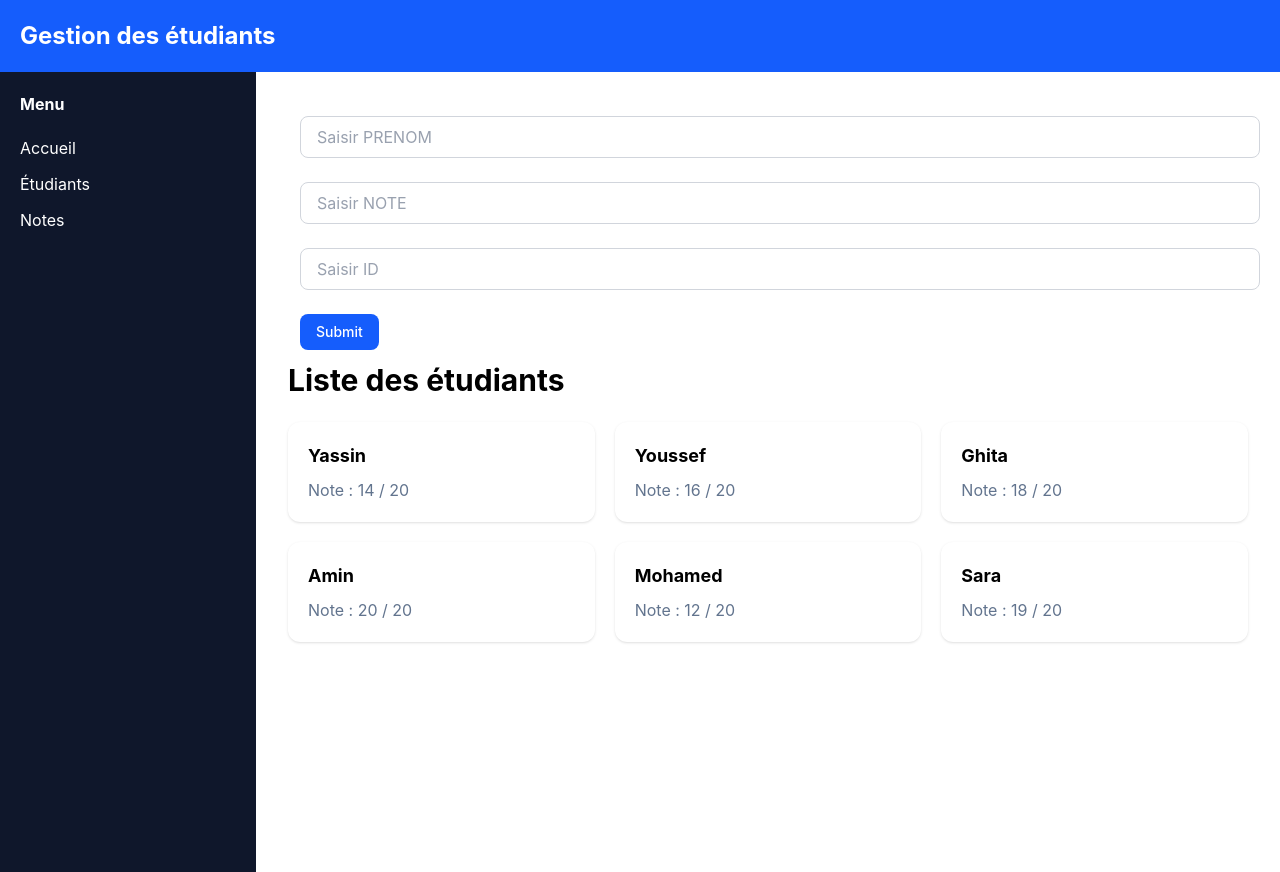
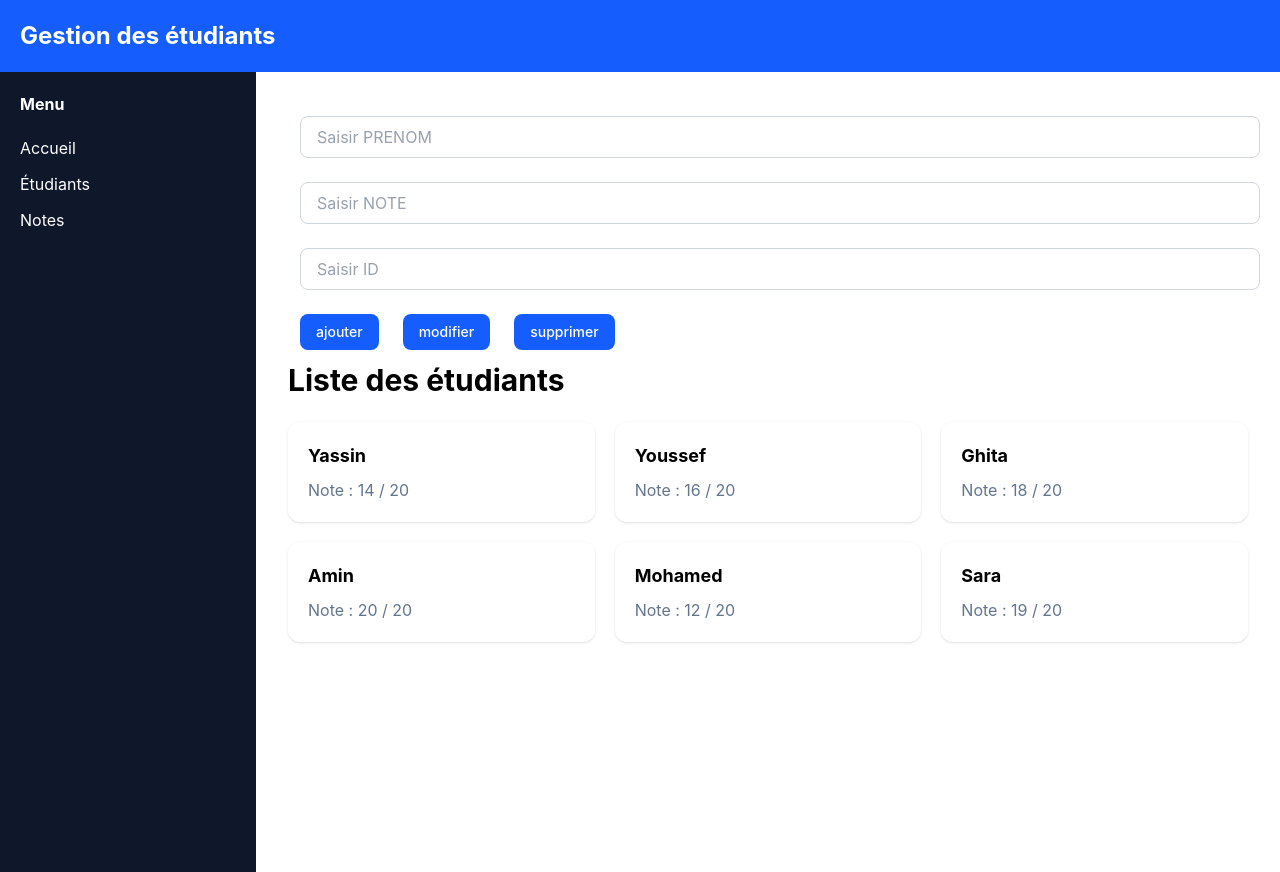
Before and after one commit to yabourizine90-eng/Learn, a React (Vite) app: page / in a window 1280 px wide. Built offline with nearby package versions, Linux system fonts and the light colour scheme.

Commit message:
second commit

```diff
--- a/package.json
+++ b/package.json
@@ -1,5 +1,5 @@
 {
-  "name": "app",
+  "name": "app (copy)",
   "private": true,
   "version": "0.0.0",
   "type": "module",
--- a/src/App.jsx
+++ b/src/App.jsx
@@ -1,48 +1,131 @@
-import Header from './component/Header'
-import Sidebar from './component/Sidebar'
-import Content from './component/Content'
-import MyButton from './component/MyButton'
-import MyInput from './component/MyInput'
-import './App.css'
-import { useState } from 'react';
+import Header from "./component/Header"
+import Sidebar from "./component/Sidebar"
+import "./App.css"
+import { useState } from "react";
 
 export default function App(){
-  const [id,setId]=useState()
-  const [prenom,setPrenom]=useState()
-  const [note,setNote]=useState()
-  const [etudiant,setEtudiant]= useState([
-    {id:1,prenom:"Yassin",note:"14"},
-    {id:2,prenom:"Youssef",note:"16"},
-    {id:3,prenom:"Ghita",note:"18"},
-    {id:4,prenom:"Amin",note:"20"},
-    {id:5,prenom:"Mohamed",note:"12"},
-    {id:6,prenom:"Sara",note:"19"}
+  const [etudiants, setEtudiants] = useState({ id: "", prenom: "", note: "" })
+
+  const [etudiant, setEtudiant] = useState([
+    {id:1, prenom:"Yassin", note:"14"},
+    {id:2, prenom:"Youssef", note:"16"},
+    {id:3, prenom:"Ghita", note:"18"},
+    {id:4, prenom:"Amin", note:"20"},
+    {id:5, prenom:"Mohamed", note:"12"},
+    {id:6, prenom:"Sara", note:"19"}
   ])
 
-  const MyContentsList=etudiant.map((cont)=>{
-    return(
-      <Content key={cont.id} prenom={cont.prenom} note={cont.note} />
+  function onInput(event){
+    const {name, value} = event.target;
+    const newEtudiant = {...etudiants, [name]: value}
+    setEtudiants(newEtudiant)
+  }
 
-    )
-  })
   function ajouter(){
-    const newEtudiant ={id: id , prenom: prenom ,note: note}
-    setEtudiant([...etudiant,newEtudiant])
+    const newEtudiant = { id: etudiants.id, prenom: etudiants.prenom, note: etudiants.note }
+    setEtudiant([...etudiant, newEtudiant])
   }
+
+  function modifier(){
+    const newEtudiant = { id: etudiants.id, prenom: etudiants.prenom, note: etudiants.note }
+    const updateEtudiant = etudiant.map((item)=>{
+      if(item.id == etudiants.id){
+        return newEtudiant
+      }
+      return item
+    })
+    setEtudiant(updateEtudiant)
+  }
+
+  function remplir(data){
+    setEtudiants({ id: data.id, prenom: data.prenom, note: data.note })
+  }
+
+  function supprimer(){
+    if(confirm("Voulez vous supprimer ce stagiaire")){
+      const newEtudiants = etudiant.filter((item)=>{
+        return item.id != etudiants.id
+      })
+      setEtudiant(newEtudiants)
+    }
+  }
+
   return(
     <div>
       <Header />
       <div className="flex">
         <Sidebar />
         <main className="flex-1 p-8">
-          <MyInput setPrenom={setPrenom} setNote={setNote} setId={setId}/>
-          <MyButton ajouter={ajouter}/>
+          <input
+            onChange={onInput}
+            value={etudiants.prenom}
+            type="text"
+            name="prenom"
+            placeholder="Saisir PRENOM"
+            className="w-full px-4 py-2 text-gray-700 bg-white border border-gray-300 rounded-lg focus:outline-none focus:ring-2 focus:ring-blue-500 focus:border-transparent placeholder-gray-400 m-3"
+          />
+          <input
+            onChange={onInput}
+            value={etudiants.note}
+            type="number"
+            name="note"
+            placeholder="Saisir NOTE"
+            className="w-full px-4 py-2 text-gray-700 bg-white border border-gray-300 rounded-lg focus:outline-none focus:ring-2 focus:ring-blue-500 focus:border-transparent placeholder-gray-400 m-3"
+          />
+          <input
+            onChange={onInput}
+            value={etudiants.id}
+            type="number"
+            name="id"
+            placeholder="Saisir ID"
+            className="w-full px-4 py-2 text-gray-700 bg-white border border-gray-300 rounded-lg focus:outline-none focus:ring-2 focus:ring-blue-500 focus:border-transparent placeholder-gray-400 m-3"
+          />
+
+          <button onClick={ajouter}
+            type="button" className="px-4 py-2 text-sm
+            font-medium text-white bg-blue-600 rounded-lg
+            hover:bg-blue-700 focus:outline-none focus:ring-2
+            focus:ring-blue-500 focus:ring-offset-2 transition-colors
+            m-3">
+            ajouter
+          </button>
+
+          <button onClick={modifier}
+            type="button" className="px-4 py-2 text-sm
+            font-medium text-white bg-blue-600 rounded-lg
+            hover:bg-blue-700 focus:outline-none focus:ring-2
+            focus:ring-blue-500 focus:ring-offset-2 transition-colors
+            m-3">
+            modifier
+          </button>
+
+          <button onClick={supprimer}
+            type="button" className="px-4 py-2 text-sm
+            font-medium text-white bg-blue-600 rounded-lg
+            hover:bg-blue-700 focus:outline-none focus:ring-2
+            focus:ring-blue-500 focus:ring-offset-2 transition-colors
+            m-3">
+            supprimer
+          </button>
 
           <h2 className="text-3xl font-bold">
             Liste des étudiants
           </h2>
-          <div class="mt-6 grid grid-cols-3 gap-5">
-            {MyContentsList}
+
+          <div className="mt-6 grid grid-cols-3 gap-5">
+            {etudiant.map((item)=>{
+              const color = item.note < 10 ? "bg-red-400" : "bg-white";
+              return(
+                <div className={`rounded-xl ${color} p-5 shadow hover:bg-blue-400`} onClick={() => remplir(item)} key={item.id}>
+                    <h3 className="text-lg font-bold">
+                      {item.prenom}
+                    </h3>
+                    <p className="mt-2 text-slate-500">
+                      Note : {item.note} / 20
+                    </p>
+                </div>
+              )
+            })}
           </div>
         </main>
       </div>
--- a/src/component/MyButton.jsx
+++ b/src/component/MyButton.jsx
@@ -1,7 +1,12 @@
 export default function MyButton({ajouter}){
     return(
-        <button onClick={ajouter} type="button" className="px-4 py-2 text-sm font-medium text-white bg-blue-600 rounded-lg hover:bg-blue-700 focus:outline-none focus:ring-2 focus:ring-blue-500 focus:ring-offset-2 transition-colors m-3">
-          Submit
+        <button onClick={ajouter}
+        type="button" className="px-4 py-2 text-sm
+        font-medium text-white bg-blue-600 rounded-lg
+        hover:bg-blue-700 focus:outline-none focus:ring-2
+        focus:ring-blue-500 focus:ring-offset-2 transition-colors
+        m-3">
+          ajouter
           </button>
     )
 }
--- a/src/component/MyInput.jsx
+++ b/src/component/MyInput.jsx
@@ -1,9 +1,9 @@
 export default function MyInput({setPrenom,setNote,setId}){
     return(
         <div>
-        <input onChange={(event)=>setPrenom(event.target.value)} type="text" placeholder="Saisir PRENOM" className="w-full px-4 py-2 text-gray-700 bg-white border border-gray-300 rounded-lg focus:outline-none focus:ring-2 focus:ring-blue-500 focus:border-transparent placeholder-gray-400 m-3" />
-          <input onChange={(event)=>setNote(event.target.value)} type="number" placeholder="Saisir NOTE" className="w-full px-4 py-2 text-gray-700 bg-white border border-gray-300 rounded-lg focus:outline-none focus:ring-2 focus:ring-blue-500 focus:border-transparent placeholder-gray-400 m-3" />
-          <input onChange={(event)=>setId(event.target.value)} type="number" placeholder="Saisir ID" className="w-full px-4 py-2 text-gray-700 bg-white border border-gray-300 rounded-lg focus:outline-none focus:ring-2 focus:ring-blue-500 focus:border-transparent placeholder-gray-400 m-3" />
+            <input onChange={(event)=>setPrenom(event.target.value)} type="text" placeholder="Saisir PRENOM" className="w-full px-4 py-2 text-gray-700 bg-white border border-gray-300 rounded-lg focus:outline-none focus:ring-2 focus:ring-blue-500 focus:border-transparent placeholder-gray-400 m-3" />
+            <input onChange={(event)=>setNote(event.target.value)} type="number" placeholder="Saisir NOTE" className="w-full px-4 py-2 text-gray-700 bg-white border border-gray-300 rounded-lg focus:outline-none focus:ring-2 focus:ring-blue-500 focus:border-transparent placeholder-gray-400 m-3" />
+            <input onChange={(event)=>setId(event.target.value)} type="number" placeholder="Saisir ID" className="w-full px-4 py-2 text-gray-700 bg-white border border-gray-300 rounded-lg focus:outline-none focus:ring-2 focus:ring-blue-500 focus:border-transparent placeholder-gray-400 m-3" />
 
         </div>
     )
```
Also changed, not shown: 1 other file (tests, documents, lock files or other folders).
